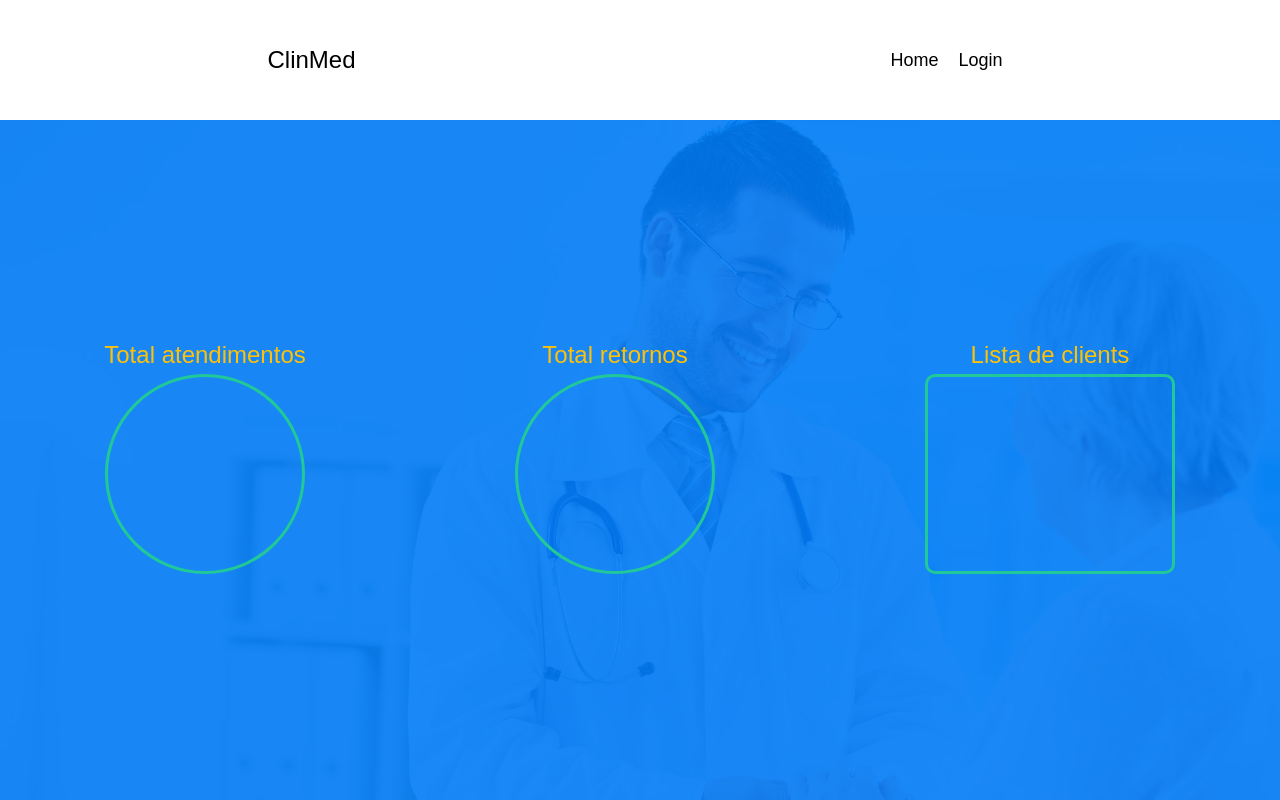
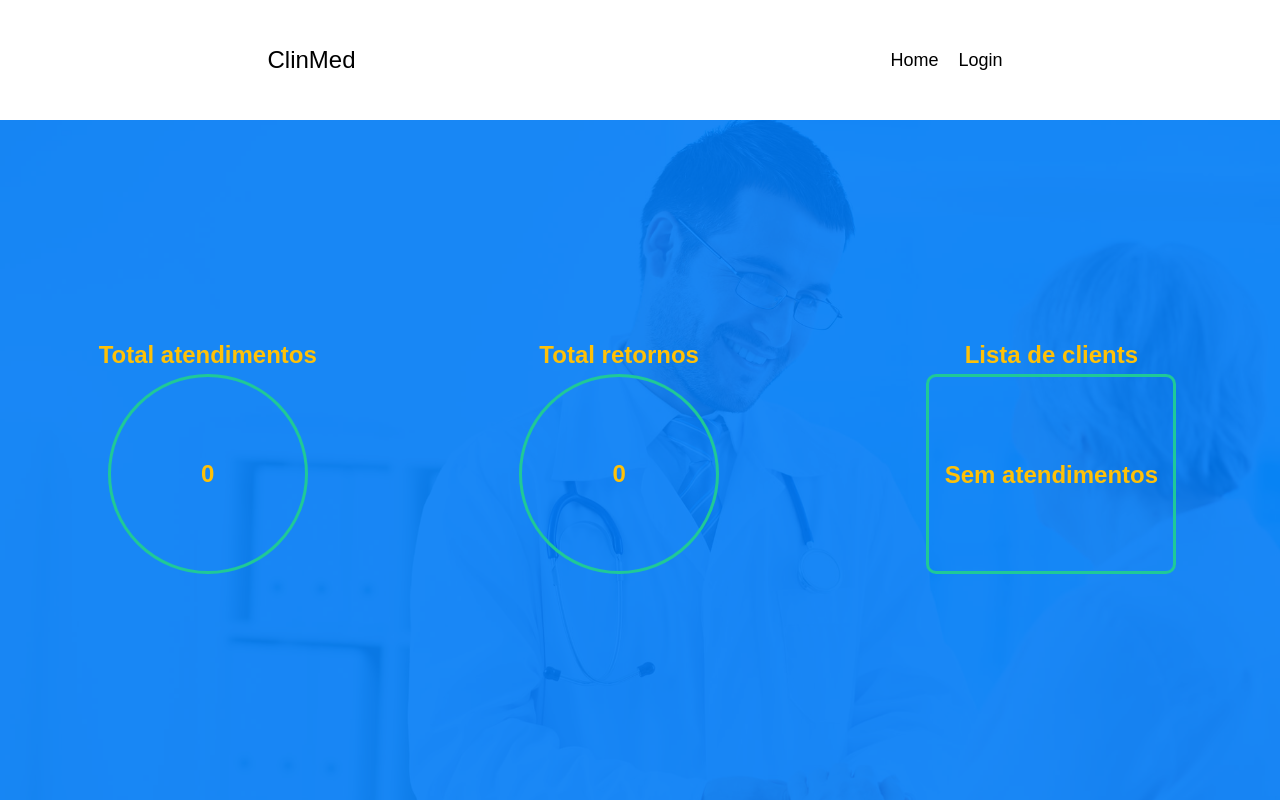
Before and after one commit to Pierre-Kalil/react, a React (Vite) app in the folder front/: page /dashboard in a window 1280 px wide. Built offline with nearby package versions, Linux system fonts and the light colour scheme.

Commit message:
feat: final adjustment styles

```diff
--- a/front/src/components/attendanceCounter/index.tsx
+++ b/front/src/components/attendanceCounter/index.tsx
@@ -9,20 +9,33 @@ export const AttendanceCounter = () => {
         <div className="box-circle">
           <span>Total atendimentos</span>
           <div className="circle">
-            {localStorage.getItem("@CliniMed:attendance")}
+            {!!localStorage.getItem("@CliniMed:attendance") ? (
+              localStorage.getItem("@CliniMed:attendance")
+            ) : (
+              <span>0</span>
+            )}
           </div>
         </div>
         <div className="box-circle">
           <span>Total retornos</span>
           <div className="circle">
-            {localStorage.getItem("@CliniMed:attendanceReturn")}
+            {!!localStorage.getItem("@CliniMed:attendanceReturn") ? (
+              localStorage.getItem("@CliniMed:attendanceReturn")
+            ) : (
+              <span>0</span>
+            )}
           </div>
         </div>
         <div className="box-circle">
           <span>Lista de clients</span>
           <div className="circle">
-            {attendanceList &&
-              attendanceList.map((item) => <span>{item}</span>)}
+            {attendanceList.length > 1 ? (
+              attendanceList.map((item) => <span>{item}</span>)
+            ) : (
+              <>
+                <span>Sem atendimentos</span>
+              </>
+            )}
           </div>
         </div>
       </StatusContainer>
--- a/front/src/components/attendanceCounter/style.ts
+++ b/front/src/components/attendanceCounter/style.ts
@@ -27,6 +27,10 @@ export const StatusContainer = styled.div`
     display: flex;
     align-items: center;
     flex-direction: column;
+
+    span:nth-child(1) {
+      font-weight: bold;
+    }
   }
   .box-circle:nth-child(3) .circle {
     width: 250px;
@@ -37,7 +41,7 @@ export const StatusContainer = styled.div`
       display: none;
     }
     span {
-      margin: 2px 0;
+      margin-top: 1px;
     }
   }
   span {
--- a/front/src/components/card/index.tsx
+++ b/front/src/components/card/index.tsx
@@ -6,12 +6,16 @@ import { RecordCard } from "./types";
 
 export const Card = (record: RecordCard) => {
   const { patient } = useUser();
-  const { setAttendanceReturn, attendanceReturn, setAttendanceList } =
-    useRecord();
+  const {
+    setAttendanceReturn,
+    attendanceReturn,
+    setAttendanceList,
+    attendanceList,
+  } = useRecord();
 
   const handleAttendanceReturn = () => {
-    setAttendanceList((prevState) => [...prevState, patient.name]);
-    setAttendanceReturn((prevState) => prevState + 1);
+    setAttendanceList([...attendanceList, patient.name]);
+    setAttendanceReturn(attendanceReturn + 1);
     const count = attendanceReturn;
     localStorage.setItem("@CliniMed:attendanceReturn", count.toString());
   };
--- a/front/src/components/formRecord/index.tsx
+++ b/front/src/components/formRecord/index.tsx
@@ -55,7 +55,7 @@ export const FormRecord = ({ patientSelect }: FormRecordProps) => {
     e.preventDefault();
     createRecord(formValues);
     setCurrentStep(0);
-    setAttendance((prevState) => prevState + 1);
+    setAttendance(attendance + 1);
     const count = attendance;
     localStorage.setItem("@CliniMed:attendance", count.toString());
   }
--- a/front/src/components/navBar/index.tsx
+++ b/front/src/components/navBar/index.tsx
@@ -8,7 +8,7 @@ export const NavBar = () => {
     <>
       <Nav>
         <div>
-          {user.name.length < 1 ? (
+          {user.name.length === 0 ? (
             <>
               <h2>ClinMed</h2>
             </>
--- a/front/src/components/navBar/options.tsx
+++ b/front/src/components/navBar/options.tsx
@@ -1,13 +1,17 @@
 import { useNavigate } from "react-router-dom";
 import { useAuth } from "../../providers/auth";
+import { useRecord } from "../../providers/record";
 import { MobileProps, Ul } from "./style";
 
 export const Options = ({ open }: MobileProps) => {
   const navigate = useNavigate();
-  const { user } = useAuth();
+  const { user, setUser } = useAuth();
+  const { setAttendanceList } = useRecord();
 
   const handleSignoup = () => {
     localStorage.clear();
+    setAttendanceList([]);
+    setUser({ id: "", name: "", email: "" });
     navigate("/");
   };
 
--- a/front/src/pages/record/index.tsx
+++ b/front/src/pages/record/index.tsx
@@ -8,7 +8,7 @@ import {
 } from "../home/style";
 import { Button } from "../../components/button";
 import { useUser } from "../../providers/user";
-import { useState } from "react";
+import { useEffect, useState } from "react";
 import { useRecord } from "../../providers/record";
 import { ModalRecords } from "../../components/modalRecords";
 
@@ -19,12 +19,18 @@ export const Record = () => {
 
   const handleId = () => {
     localStorage.setItem("@CliniMed:patientID", seletcted);
+    filterUser();
   };
 
   const handleModal = () => {
     filterRecords(patientID);
     setOpenModal(true);
   };
+
+  useEffect(() => {
+    // localStorage.setItem("@CliniMed:patientID", JSON.stringify(seletcted));
+    filterUser();
+  }, [seletcted]);
 
   return (
     <>
--- a/front/src/pages/record/style.ts
+++ b/front/src/pages/record/style.ts
@@ -11,6 +11,7 @@ export const RecordContainer = styled.div`
     align-items: center;
     justify-content: center;
     flex-wrap: wrap;
+    width: 100%;
     margin: 10px 10px;
 
     input {
@@ -28,7 +29,9 @@ export const RecordContainer = styled.div`
 
   .patient-box {
     display: flex;
+    justify-content: space-between;
     align-items: flex-start;
+    width: 300px;
     color: var(--white);
 
     span {
--- a/front/src/providers/auth/index.tsx
+++ b/front/src/providers/auth/index.tsx
@@ -19,7 +19,7 @@ export const AuthProvider = ({ children }: AuthProviderProps) => {
       .post("/login", data)
       .then((res) => {
         localStorage.clear();
-        localStorage.setItem("@CliniMed:token", JSON.stringify(res.data.token));
+        localStorage.setItem("@CliniMed:token", res.data.token);
         setToken(res.data.token);
         navigate("/dashboard");
         return toast.success("Bem vindo!");
@@ -28,7 +28,7 @@ export const AuthProvider = ({ children }: AuthProviderProps) => {
   };
 
   useEffect(() => {
-    if (token) {
+    if (!!token) {
       setUser(jwt_decode<Decoded>(token));
     }
   }, [token]);
--- a/front/src/providers/user/index.tsx
+++ b/front/src/providers/user/index.tsx
@@ -31,8 +31,8 @@ export const UserProvider = ({ children }: AuthProviderProps) => {
     if (token) {
       filterUser();
     }
-  }, [token, patientID]);
-
+  }, [token]);
+  console.log(patient);
   return (
     <UserContext.Provider
       value={{ filterUser, patient, patientID, setPatientID }}
```
